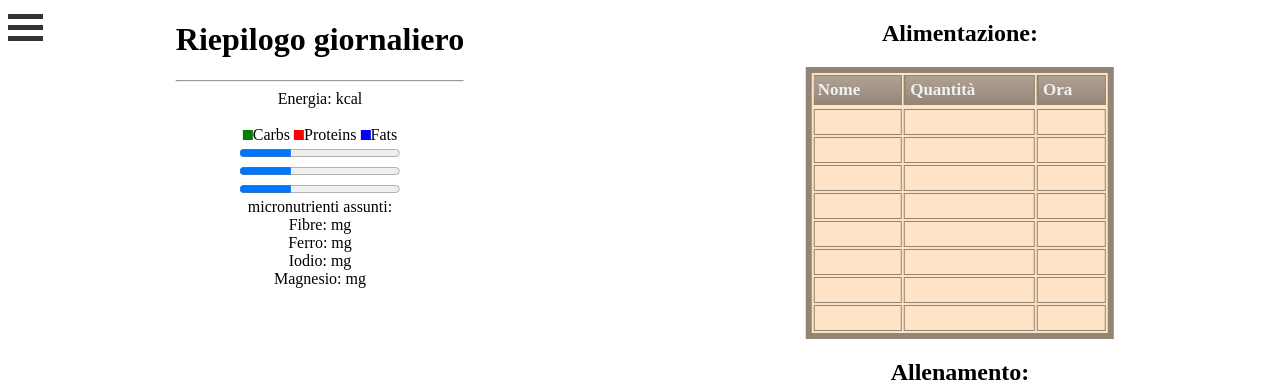
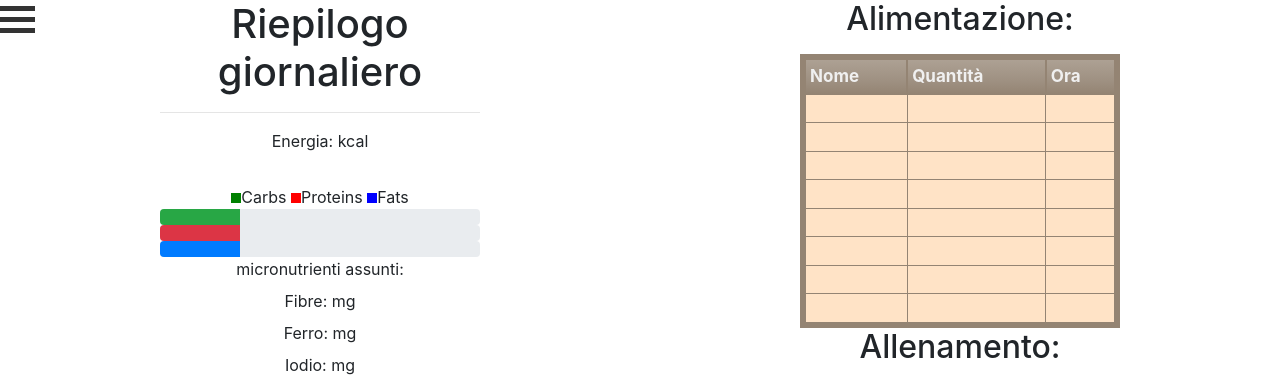
Before and after one commit to StellaDaniele/G12-software-engineering, a plain HTML site: page static/index.html in a window 1280 px wide. Shown: the top 382 px of the page. Drawn offline with nearby package versions, Linux system fonts and the light colour scheme; files that its build step writes are made by us from their sources.

Commit message:
Progress bars

```diff
--- a/static/index.html
+++ b/static/index.html
@@ -9,6 +9,7 @@
   <link rel="stylesheet" href="style.css" />
   <link rel="stylesheet" href="sidenav.css" />
   <link rel="stylesheet" href="https://cdnjs.cloudflare.com/ajax/libs/font-awesome/4.7.0/css/font-awesome.min.css" />
+  <link rel="stylesheet" href="https://cdn.jsdelivr.net/npm/bootstrap@4.5.3/dist/css/bootstrap.min.css" integrity="sha384-TX8t27EcRE3e/ihU7zmQxVncDAy5uIKz4rEkgIXeMed4M0jlfIDPvg6uqKI2xXr2" crossorigin="anonymous">
 
   <script src="navbar.js"></script>
   <title>SmartFit</title>
@@ -40,6 +41,7 @@
     <span class="span" style="background-color: red"></span>Proteins
     <span class="span" style="background-color: blue"></span>Fats
     <br />
+    <!--
     <progress id="carb" value="32" max="100"></progress>
     <br />
     <progress id="prote" value="32" max="100"></progress>
@@ -48,6 +50,19 @@
     <button class="plus-button"><i class="fa fa-plus"></i></button>
     <br>
 
+    -->
+
+    <div class="progress progress-color" id="carb">
+      <div class="progress-bar bg-success" role="progressbar" style="width: 25%" aria-valuenow="33" aria-valuemax="100" aria-valuemin="0"></div>
+    </div>
+
+    <div class="progress progress-color" id="prote">
+      <div class="progress-bar bg-danger" role="progressbar" style="width: 25%" aria-valuenow="33" aria-valuemax="100" aria-valuemin="0"></div>
+    </div>
+
+    <div class="progress progress-color" id="fat">
+      <div class="progress-bar bg-primary" role="progressbar" style="width: 25%" aria-valuenow="33" aria-valuemax="100" aria-valuemin="0"></div>
+    </div>
     <label for="micronutrienti">micronutrienti assunti:</label>
     <br>
     <label for="fibre">Fibre:</label>
```
